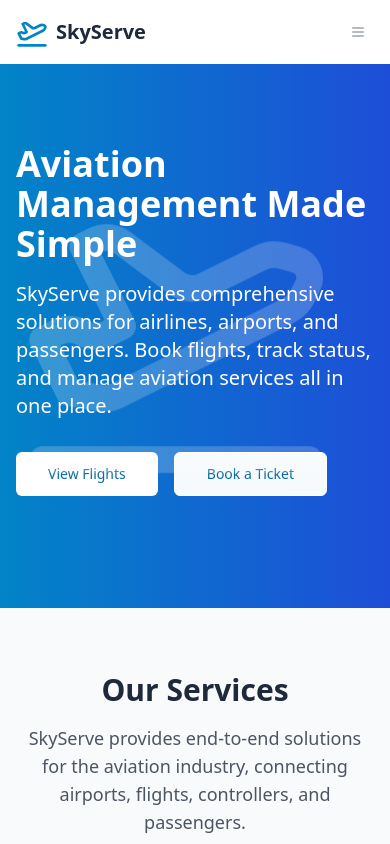
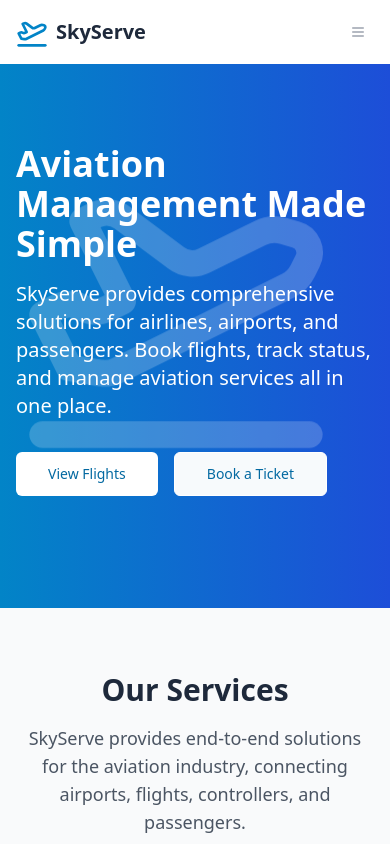
Before and after one commit to Subtilizer28/SkyServe, a Next.js app: page / in a window 390 px wide. Shown: the top 844 px of the page. Built offline with nearby package versions, Linux system fonts and the light colour scheme.

Commit message:
feat: metadata changes

```diff
--- a/src/app/layout.tsx
+++ b/src/app/layout.tsx
@@ -4,9 +4,9 @@ import { type Metadata } from "next";
 import { Geist } from "next/font/google";
 
 export const metadata: Metadata = {
-  title: "Create T3 App",
-  description: "Generated by create-t3-app",
-  icons: [{ rel: "icon", url: "/favicon.ico" }],
+  title: "SkyServe",
+  description: "Dashboard for SkyServe (DBMS Mini Project)",
+  icons: [{ rel: "icon", url: "/favicon.png" }],
 };
 
 const geist = Geist({
--- a/src/app/page.tsx
+++ b/src/app/page.tsx
@@ -36,7 +36,7 @@ const Index = () => {
                   </Button>
                 </div>
               </div>
-              <div className="block -mt-[400px] md:-mt-0">
+              <div className="block -mt-[450px] md:-mt-0">
                 <div className="relative h-80 animate-float">
                   <PlaneTakeoff className="h-80 w-80 text-white/20 absolute" />
                 </div>
```
Also changed, not shown: public/favicon.png (added), 1 other file (tests, documents, lock files or other folders).
